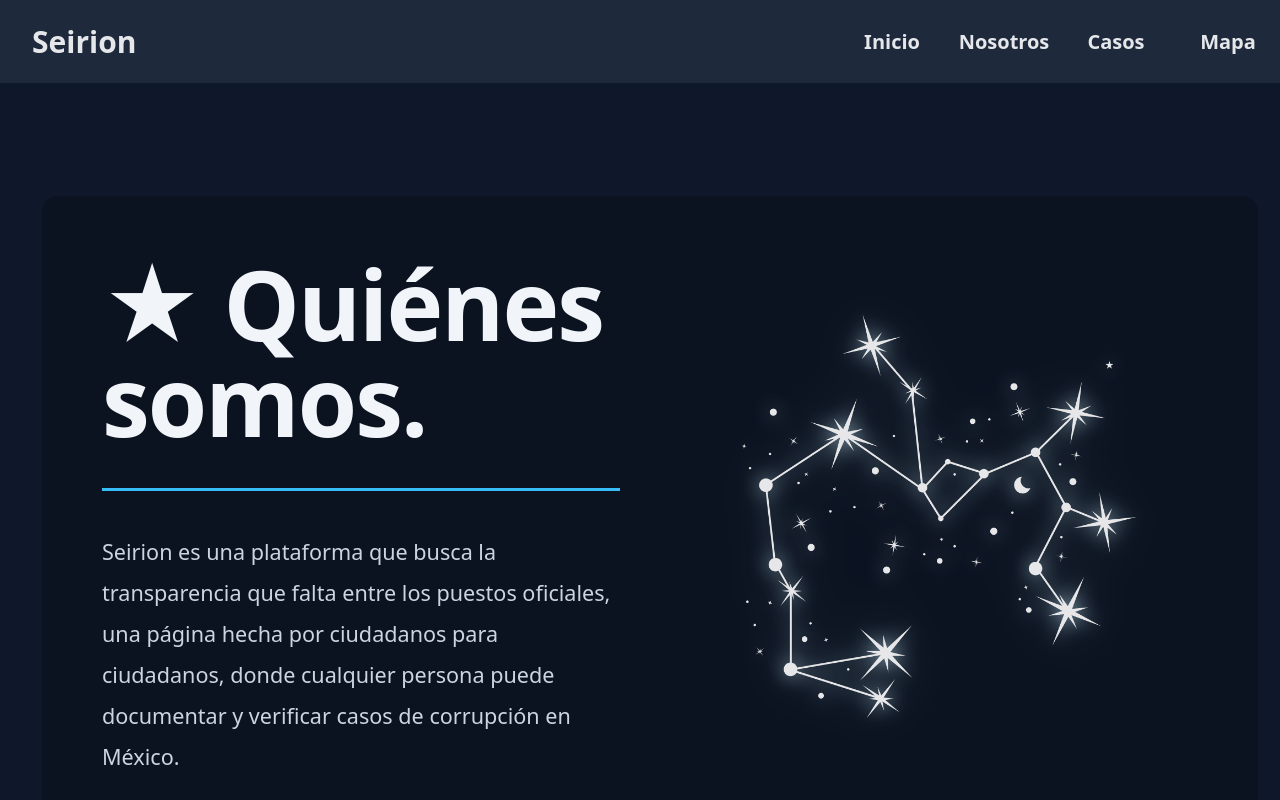
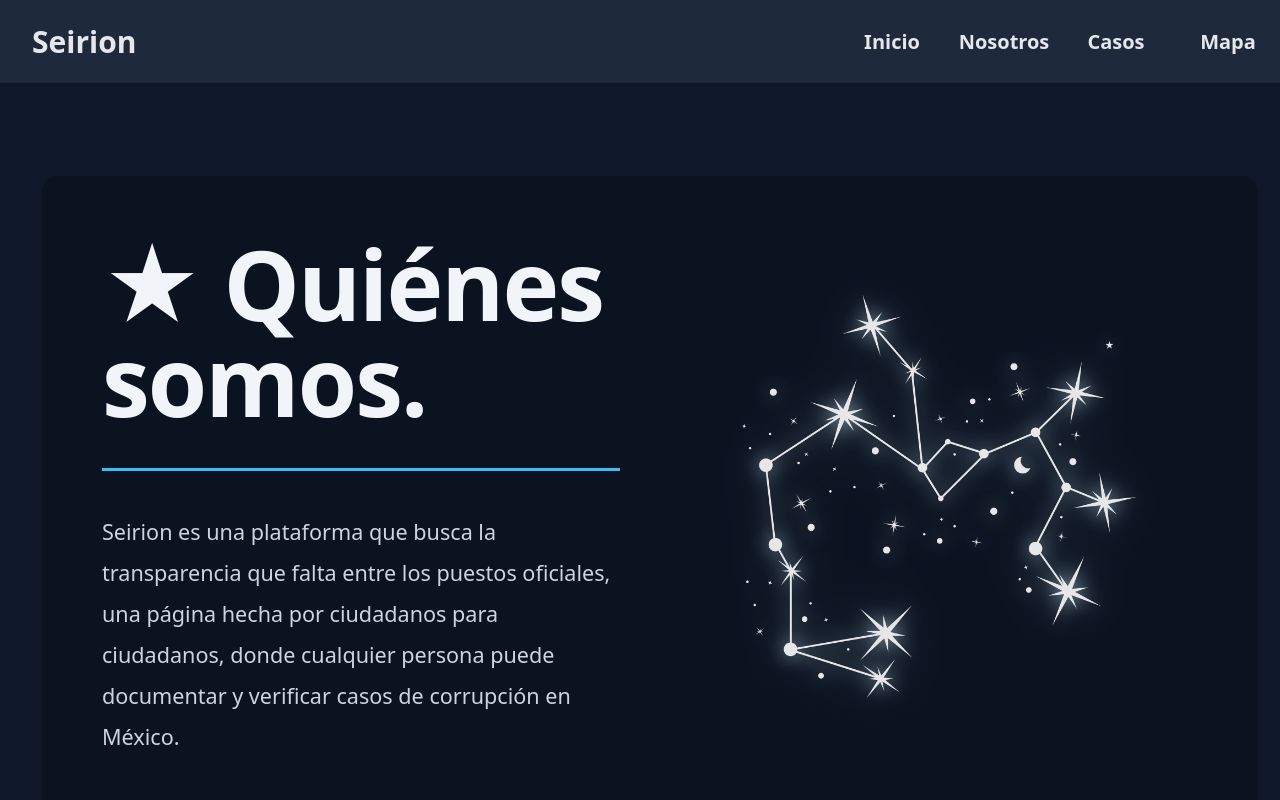
Before and after one commit to Ceciluh/Seirion_website, a React (Vite) app: page /About in a window 1280 px wide. Shown: the top 800 px of the page. Built offline with nearby package versions, Linux system fonts and the light colour scheme.

Commit message:
Cambios menores

```diff
--- a/src/styles/About.css
+++ b/src/styles/About.css
@@ -1,7 +1,7 @@
 .about-container {
   width: 100%;
   min-height: 100vh;
-  padding-top: 80px;
+  padding-top: 60px;
 }
 
 .about-hero {
```
